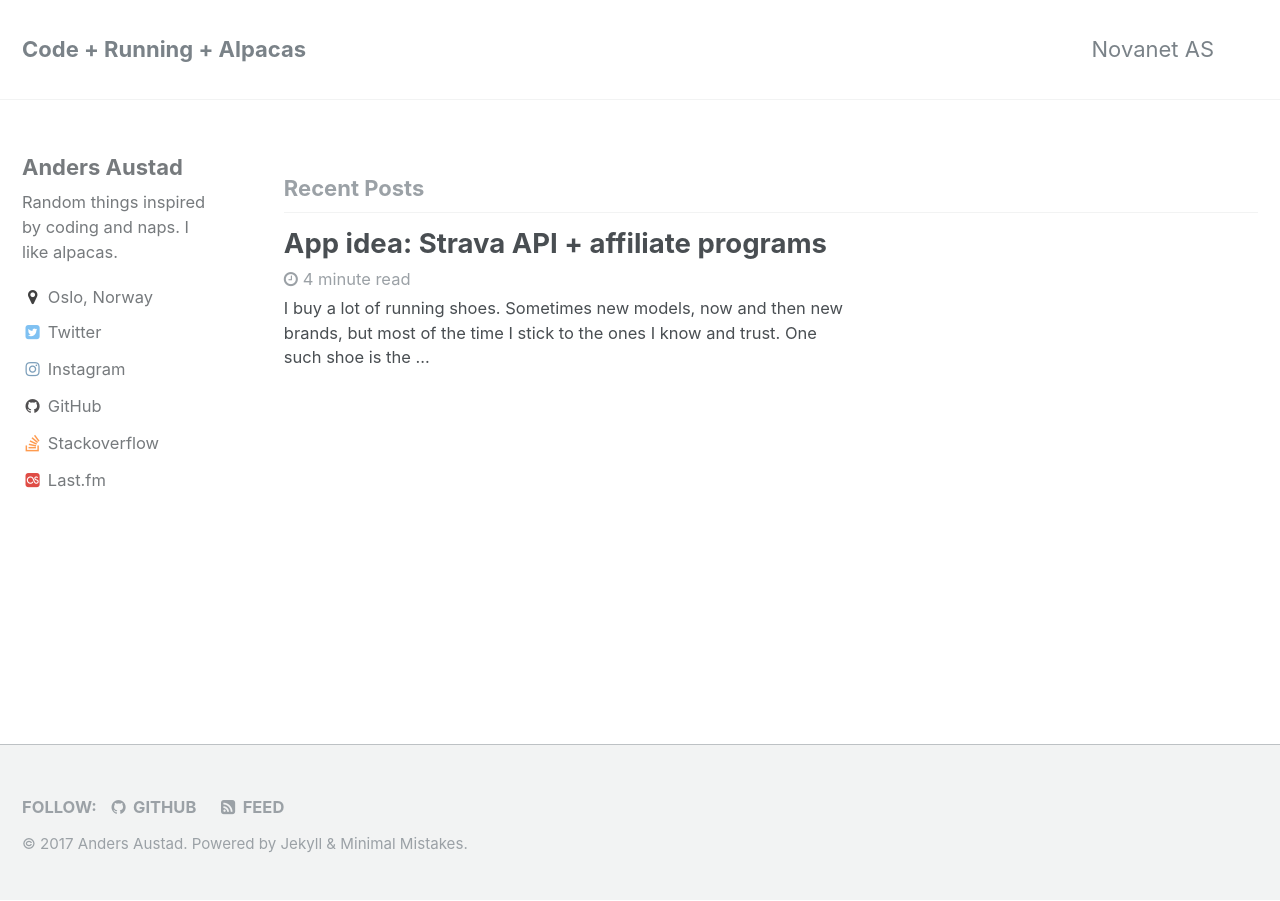
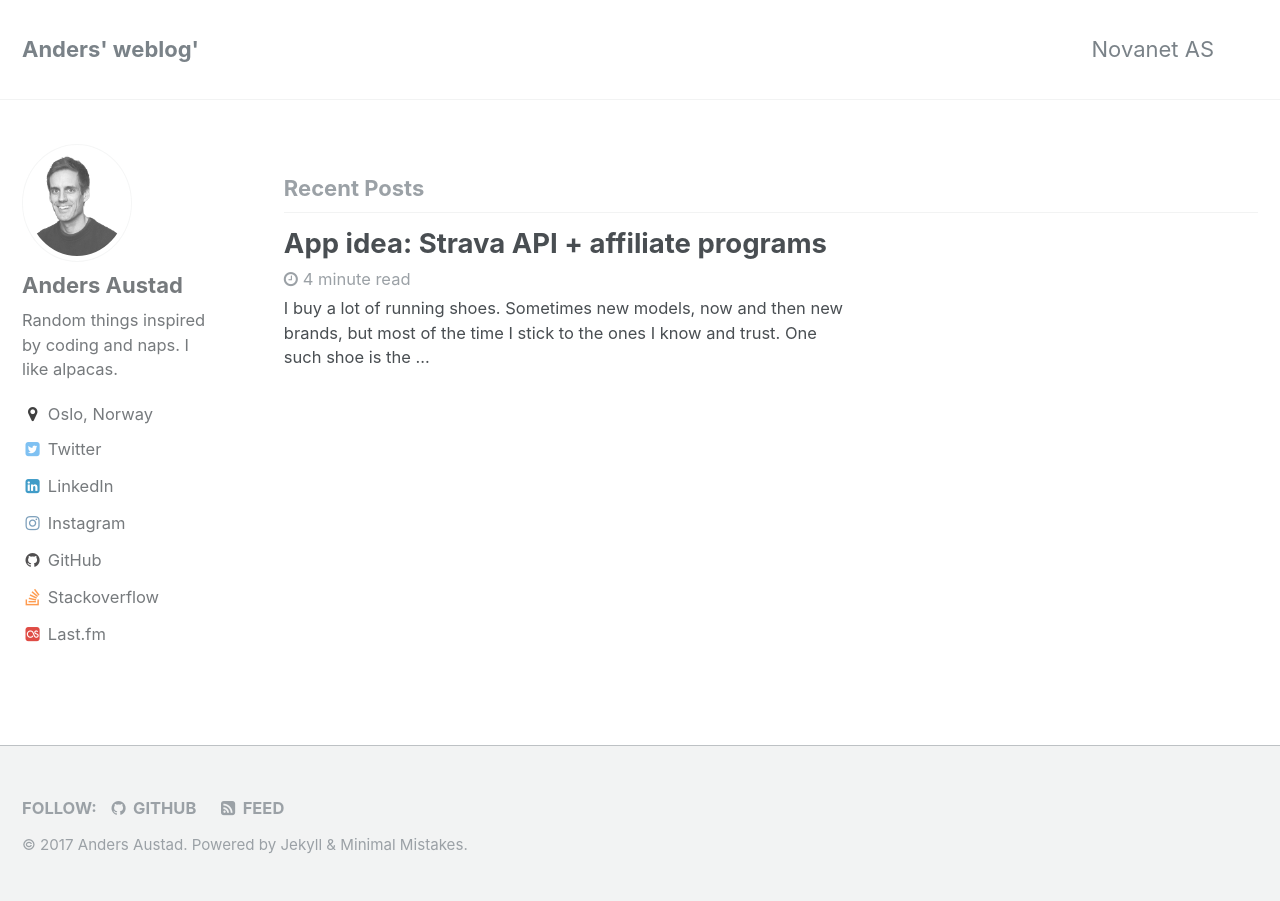
Before and after one commit to anderaus/anderaus.github.io, a Jekyll site: the page built from index.html, in a window 1280 px wide. Built offline with Jekyll 4.4.1, drawn with Linux system fonts in a browser that asks for light colours; the list of posts is cut into pages by our own code.

Commit message:
Add bio pic

```diff
--- a/_config.yml
+++ b/_config.yml
@@ -7,10 +7,10 @@
 
 # Site Settings
 locale                   : "en"
-title                    : "Code + Running + Alpacas"
+title                    : "Anders' weblog'"
 title_separator          : "-"
 name                     : "Anders Austad"
-description              : "Random things inspired by coding and naps. And alpacas."
+description              : "Random things inspired by coding, naps and alpacas"
 url                      : "https://anderaus.github.io" # the base hostname & protocol for your site e.g. "https://mmistakes.github.io"
 baseurl                  : # the subpath of your site, e.g. "/blog"
 repository               : # GitHub username/repo-name e.g. "mmistakes/minimal-mistakes"
@@ -78,7 +78,7 @@ analytics:
 # Site Author
 author:
   name             : "Anders Austad"
-  avatar           : # path of avatar image, e.g. "/assets/images/bio-photo.jpg"
+  avatar           : "/images/bio-photo.png"
   bio              : "Random things inspired by coding and naps. I like alpacas."
   location         : "Oslo, Norway"
   email            :
@@ -94,7 +94,7 @@ author:
   keybase          :
   instagram        : "anderaus1"
   lastfm           : "anderaus"
-  linkedin         :
+  linkedin         : "austad"
   pinterest        :
   soundcloud       :
   stackoverflow    : "202108/anderaus" # "123456/username" (the last part of your profile url, e.g. http://stackoverflow.com/users/123456/username)
```
Also changed, not shown: images/bio-photo.png (added).
